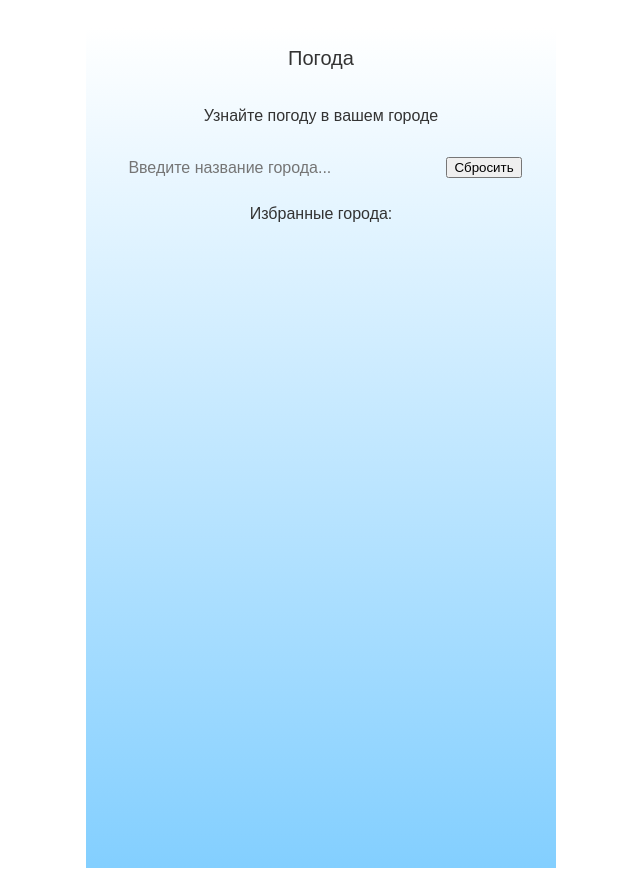
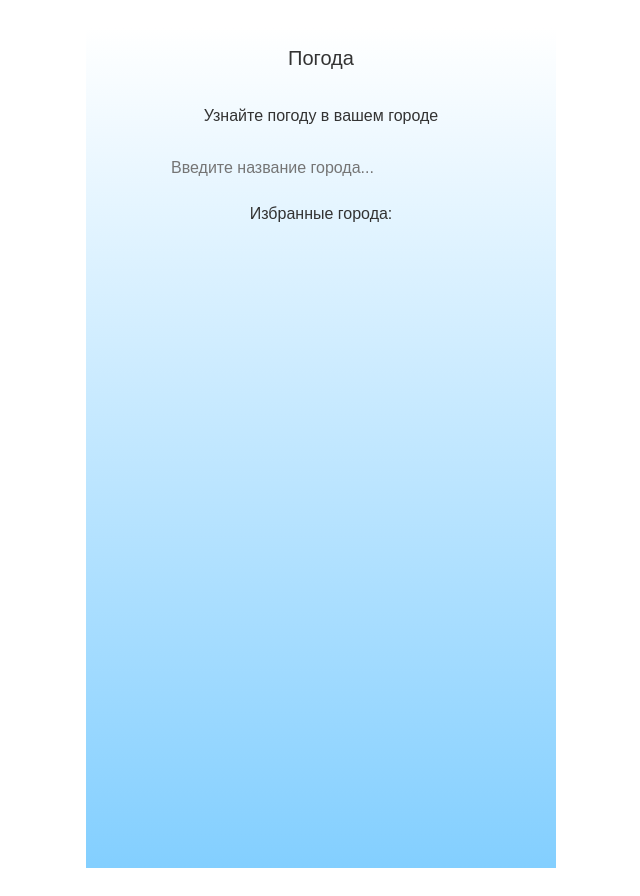
Before and after one commit to AndreenkovAndrey/Weather-App-ReactJs, a React (Create React App) app: page / in a window 1280 px wide. Shown: the whole page, without its empty margins (319-959 px from the left). Built offline with nearby package versions, Linux system fonts and the light colour scheme.

Commit message:
Add files via upload

```diff
--- a/src/App.js
+++ b/src/App.js
@@ -1,49 +1,12 @@
-import React, { useState } from "react";
+import React from "react";
 import SearchCityInput from "./SearchCityInput";
-import SearchCityData from "./SearchCityData";
 
 export const App = () => {
-  const [citySearchQuery, setСitySearchQuery] = useState("");
-
-  const [selectedCity, setSelectedCity] = useState("");
-
-  const { cityListForDropdown, getCityInfo } = SearchCityData();
-
-  const handleClickCity = (city) => {
-    const { name, latitude, longitude } = city;
-    setSelectedCity({ name, latitude, longitude });
-  };
-
-  const handleChangeInput = (e) => {
-    getCityInfo(citySearchQuery);
-    setСitySearchQuery(e.target.value);
-  };
-  const handleResetInput = () => {
-    setСitySearchQuery("");
-  };
-
-  const handleClickOnInputCityList = (city) => {
-    setСitySearchQuery("");
-  };
-
-  window.addEventListener("click", function (event) {
-    const target = event.target;
-    if (target !== SearchCityInput) {
-      setСitySearchQuery("");
-    }
-  });
-
   return (
     <div className="mainDiv">
       <h1>Погода</h1>
       <p>Узнайте погоду в вашем городе</p>
-      <SearchCityInput
-        citySearchQuery={citySearchQuery}
-        handleChangeInput={handleChangeInput}
-        handleResetInput={handleResetInput}
-        cityListForDropdown={cityListForDropdown}
-        handleClickOnInputCityList={handleClickOnInputCityList}
-      />
+      <SearchCityInput />
       <p>Избранные города:</p>
       {/* список отслеживаемых городов */}
     </div>
--- a/src/SearchCityInput.js
+++ b/src/SearchCityInput.js
@@ -1,12 +1,29 @@
-import React from "react";
+import React, { useState } from "react";
+import SearchCityData from "./SearchCityData";
 
-const SearchCityInput = ({
-  citySearchQuery,
-  handleChangeInput,
-  handleResetInput,
-  cityListForDropdown,
-  handleClickOnInputCityList,
-}) => {
+const SearchCityInput = () => {
+  const [citySearchQuery, setСitySearchQuery] = useState("");
+
+  const { cityListForDropdown, getCityInfo } = SearchCityData();
+
+  const handleChangeInput = (e) => {
+    getCityInfo(citySearchQuery);
+    setСitySearchQuery(e.target.value);
+  };
+  const handleResetInput = () => {
+    setСitySearchQuery("");
+  };
+
+  const handleClickOnInputCityList = (city) => {
+    setСitySearchQuery("");
+  };
+
+  window.addEventListener("click", function (event) {
+    const target = event.target;
+    if (target !== SearchCityInput) {
+      setСitySearchQuery("");
+    }
+  });
   return (
     <>
       <div className="inputContainer">
@@ -16,10 +33,11 @@ const SearchCityInput = ({
           value={citySearchQuery}
           onChange={handleChangeInput}
         />
-
-        <button className="inputResetButton" onClick={handleResetInput}>
-          Сбросить
-        </button>
+        {citySearchQuery && (
+          <button className="inputResetButton" onClick={handleResetInput}>
+            Сбросить
+          </button>
+        )}
       </div>
       {citySearchQuery && cityListForDropdown.length > 0 && (
         <ul className="inputCityList">
--- a/src/Style1.css
+++ b/src/Style1.css
@@ -189,16 +189,16 @@ margin-left: 10px;
     list-style: disc inside;
   }
 
-  .liElementOfInputCityList {
-    vertical-align: middle;
-    background-color:  f2f2f2;
-    padding: 0px 0px 10px 0px;
-    cursor: pointer;
-    border-radius: 0px 0px 8px 8px;
+.liElementOfInputCityList {
+  vertical-align: middle;
+  background-color:  f2f2f2;
+  cursor: pointer;
+  padding: 5px 0px 5px 5px;
+
   }
 
   .liElementOfInputCityList:hover {
-    background-color:  antiquewhite;
+    background-color:  rgba(29, 127, 183, 0.529);
   }
 
   .trackedCityList {
```
